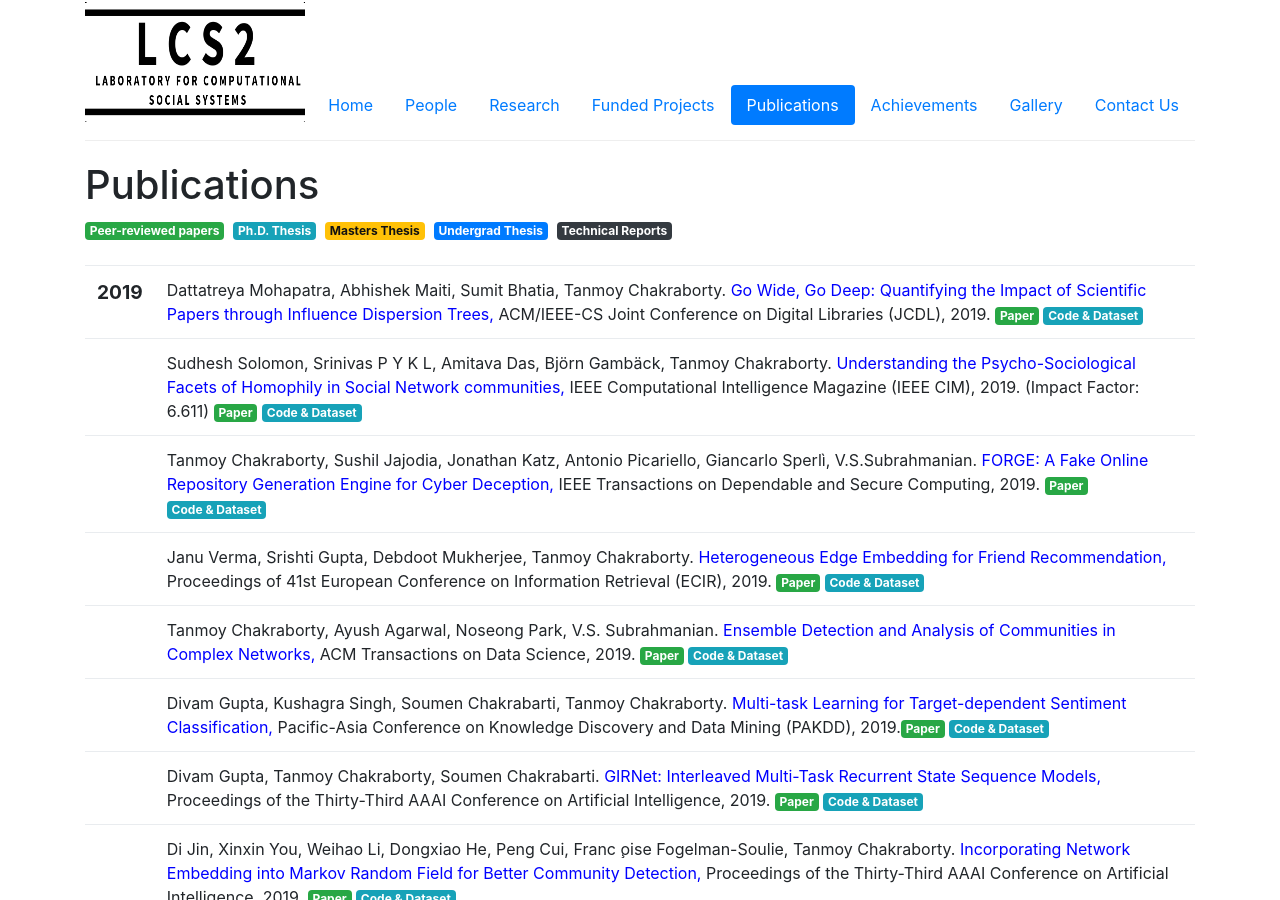
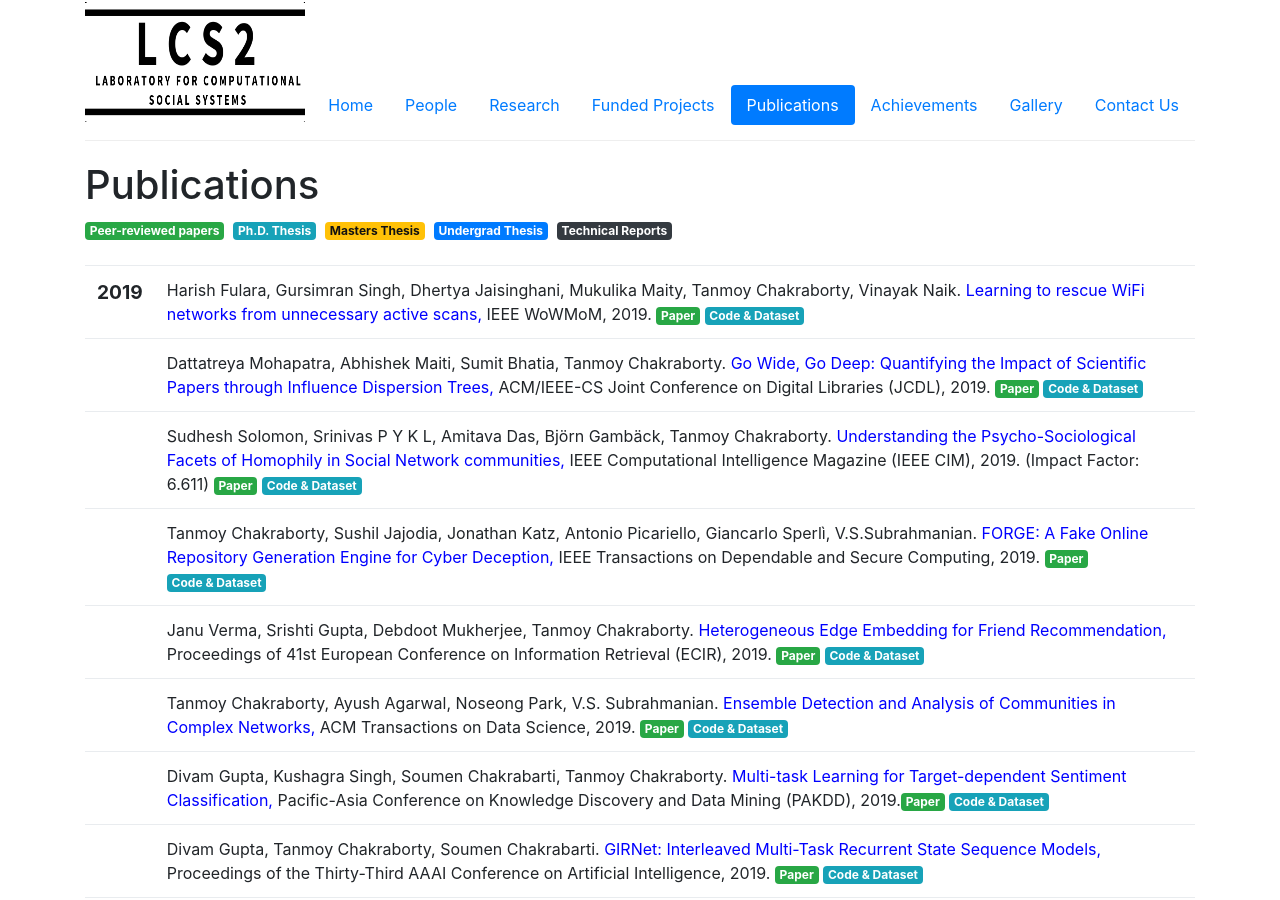
Before and after one commit to LCS2-IIITD/webpage, a Jekyll site: the page built from publications.html, in a window 1280 px wide and 900 px high. Built offline with Jekyll 4.4.1, drawn with Linux system fonts in a browser that asks for light colours.

Commit message:
Added WoWMoM paper

```diff
--- a/_includes/pubs.html
+++ b/_includes/pubs.html
@@ -17,6 +17,23 @@
 			<td>
 				<span class="date">
 					<big><strong>2019</strong></big><br />
+				</span>
+			</td>
+			<td class="publication">
+				<!--<span class="pubtitle">
+					<a href="https://www.asdfasdf.asdfasdf.asdfasdfads">[PDF]</a>
+					<a href="https://www.asdfasdf.asdfasdf.asdfasdfads">[Code]</a>
+					<a href="https://www.asdfasdf.asdfasdf.asdfasdfads">[Dataset]</a>
+				</span><br />-->
+				Harish Fulara, Gursimran Singh, Dhertya Jaisinghani, Mukulika Maity, Tanmoy Chakraborty, Vinayak Naik. <font color="blue">Learning to rescue WiFi networks from unnecessary active scans,</font> IEEE WoWMoM, 2019. <a href="#" style="text-decoration: none"><span class="badge badge-success">Paper</span>&nbsp;</a><a href="https://github.com/LCS2-IIITD/idt-analysis" style="text-decoration: none"><span class="badge badge-info">Code & Dataset</span></a>
+				<span class="links">
+				</span>
+			</td>
+			</tr>
+			<tr>
+			<td>
+				<span class="date">
+					<!-- <big><strong>2019</strong></big><br /> -->
 				</span>
 			</td>
 			<td class="publication">
```
Also changed, not shown: _posts/2019-03-26-Wowmom.md (added, +6 -0 lines), 5 other files.
